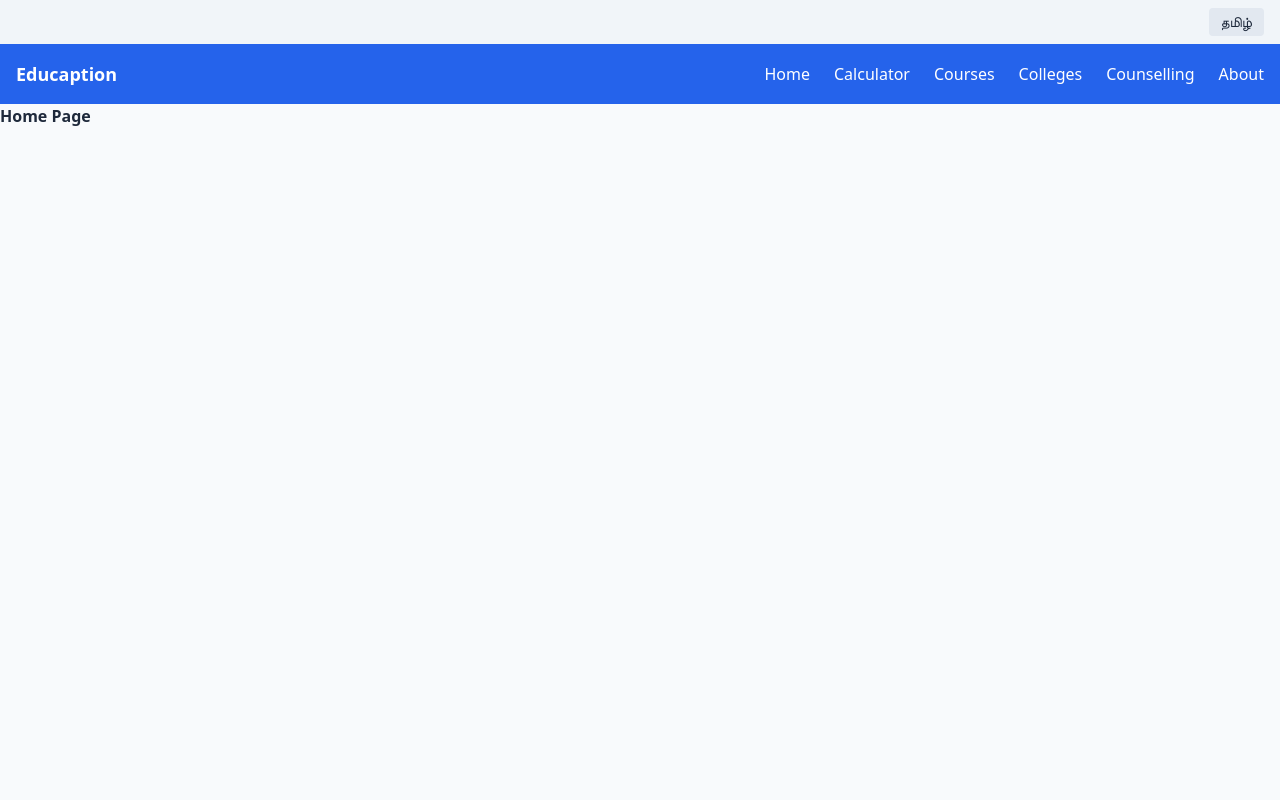
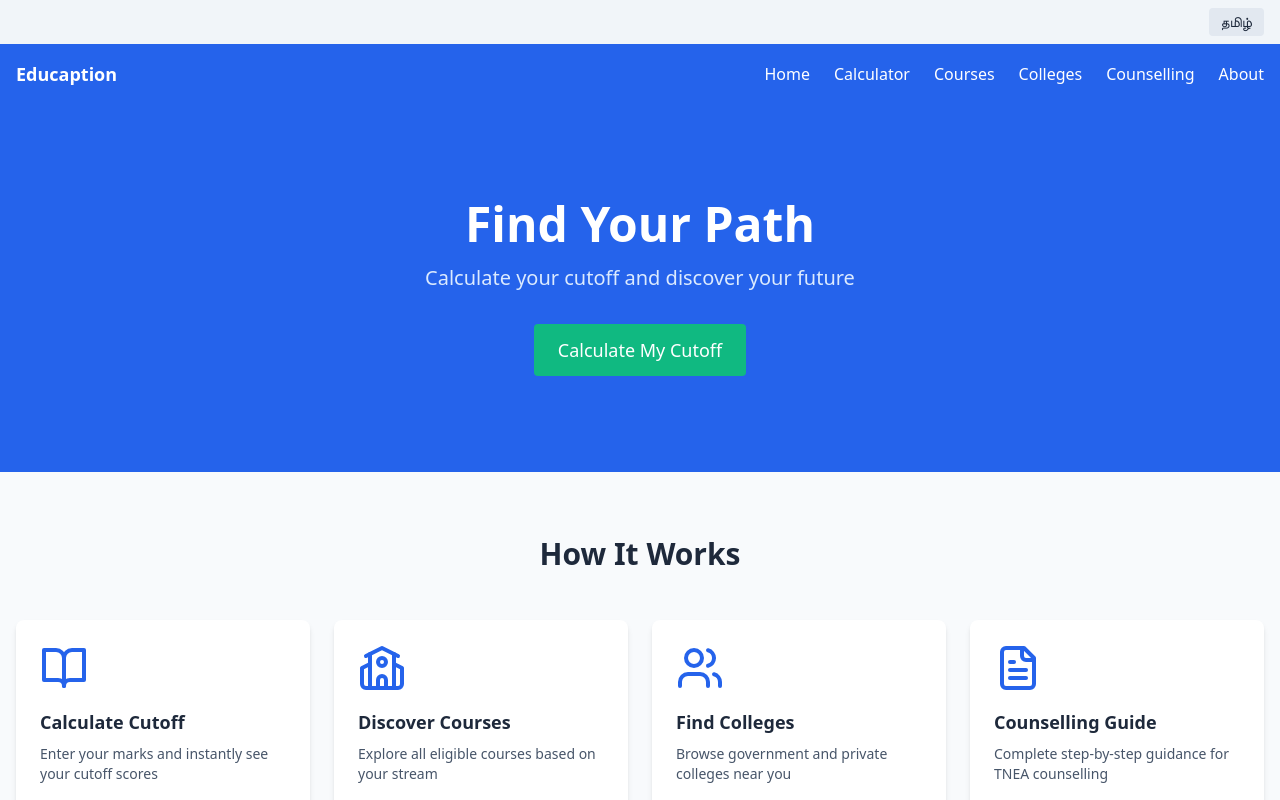
Before and after one commit to wnr-group/educaption, a React (Vite) app: page / in a window 1280 px wide. Shown: the top 800 px of the page. Built offline with nearby package versions, Linux system fonts and the light colour scheme.

Commit message:
feat: add stub pages, validation utils, and form hooks

```diff
--- a/src/App.jsx
+++ b/src/App.jsx
@@ -6,6 +6,12 @@ import { LanguageProvider } from './context/LanguageContext'
 import Header from './components/layout/Header'
 import Footer from './components/layout/Footer'
 import Home from './pages/Home'
+import Calculator from './pages/Calculator'
+import Results from './pages/Results'
+import Courses from './pages/Courses'
+import Colleges from './pages/Colleges'
+import Counselling from './pages/Counselling'
+import About from './pages/About'
 import NotFound from './pages/NotFound'
 
 const queryClient = new QueryClient()
@@ -19,6 +25,12 @@ export default function App() {
             <Header />
             <Routes>
               <Route path="/" element={<Home />} />
+              <Route path="/calculator" element={<Calculator />} />
+              <Route path="/results" element={<Results />} />
+              <Route path="/courses" element={<Courses />} />
+              <Route path="/colleges" element={<Colleges />} />
+              <Route path="/counselling" element={<Counselling />} />
+              <Route path="/about" element={<About />} />
               <Route path="*" element={<NotFound />} />
             </Routes>
             <Footer />
--- /dev/null
+++ b/src/components/home/FeaturesSection.jsx
@@ -0,0 +1,44 @@
+import { BookOpen, School, Users, FileText } from 'lucide-react'
+import Card from '../ui/Card'
+
+export default function FeaturesSection() {
+  const features = [
+    {
+      icon: BookOpen,
+      title: 'Calculate Cutoff',
+      description: 'Enter your marks and instantly see your cutoff scores'
+    },
+    {
+      icon: School,
+      title: 'Discover Courses',
+      description: 'Explore all eligible courses based on your stream'
+    },
+    {
+      icon: Users,
+      title: 'Find Colleges',
+      description: 'Browse government and private colleges near you'
+    },
+    {
+      icon: FileText,
+      title: 'Counselling Guide',
+      description: 'Complete step-by-step guidance for TNEA counselling'
+    }
+  ]
+
+  return (
+    <section className="py-16 bg-bg">
+      <div className="max-w-7xl mx-auto px-4">
+        <h2 className="text-3xl font-bold text-center mb-12">How It Works</h2>
+        <div className="grid md:grid-cols-2 lg:grid-cols-4 gap-6">
+          {features.map((feature, i) => (
+            <Card key={i}>
+              <feature.icon className="w-12 h-12 text-primary mb-4" />
+              <h3 className="font-bold text-lg mb-2">{feature.title}</h3>
+              <p className="text-slate-600 text-sm">{feature.description}</p>
+            </Card>
+          ))}
+        </div>
+      </div>
+    </section>
+  )
+}
--- /dev/null
+++ b/src/components/home/HeroSection.jsx
@@ -0,0 +1,25 @@
+import { useTranslation } from 'react-i18next'
+import { Link } from 'react-router-dom'
+import Button from '../ui/Button'
+
+export default function HeroSection() {
+  const { t } = useTranslation()
+
+  return (
+    <section className="bg-gradient-to-r from-primary to-blue-600 text-white py-16 md:py-24">
+      <div className="max-w-7xl mx-auto px-4 text-center">
+        <h1 className="text-4xl md:text-5xl font-bold mb-4">
+          {t('home.title')}
+        </h1>
+        <p className="text-lg md:text-xl mb-8 text-blue-100">
+          {t('home.subtitle')}
+        </p>
+        <Link to="/calculator">
+          <Button size="lg" variant="secondary">
+            {t('home.cta')}
+          </Button>
+        </Link>
+      </div>
+    </section>
+  )
+}
--- /dev/null
+++ b/src/hooks/useFormState.js
@@ -0,0 +1,48 @@
+import { useState } from 'react'
+
+export function useFormState(initialState = {}) {
+  const [formData, setFormData] = useState(initialState)
+  const [errors, setErrors] = useState({})
+  const [isSubmitting, setIsSubmitting] = useState(false)
+
+  const handleChange = (e) => {
+    const { name, value, type, checked } = e.target
+    setFormData(prev => ({
+      ...prev,
+      [name]: type === 'checkbox' ? checked : value
+    }))
+    if (errors[name]) {
+      setErrors(prev => ({ ...prev, [name]: '' }))
+    }
+  }
+
+  const handleSubmit = async (onSubmit) => {
+    return async (e) => {
+      e.preventDefault()
+      setIsSubmitting(true)
+      try {
+        await onSubmit(formData)
+      } catch (error) {
+        setErrors({ submit: error.message })
+      } finally {
+        setIsSubmitting(false)
+      }
+    }
+  }
+
+  const reset = () => {
+    setFormData(initialState)
+    setErrors({})
+  }
+
+  return {
+    formData,
+    setFormData,
+    errors,
+    setErrors,
+    isSubmitting,
+    handleChange,
+    handleSubmit,
+    reset
+  }
+}
--- /dev/null
+++ b/src/lib/validation.js
@@ -0,0 +1,25 @@
+import { z } from 'zod'
+
+export const calculatorSchema = z.object({
+  groupId: z.string().uuid('Please select a valid group'),
+  marks: z.record(z.number().min(0).max(100, 'Marks must be 0-100')),
+  categoryId: z.string().uuid('Please select a valid category')
+})
+
+export const loginSchema = z.object({
+  email: z.string().email('Invalid email address'),
+  password: z.string().min(6, 'Password must be at least 6 characters')
+})
+
+export const courseFilterSchema = z.object({
+  streamId: z.string().optional(),
+  searchTerm: z.string().optional()
+})
+
+export const validateCalculatorInput = (data) => {
+  try {
+    return { valid: true, data: calculatorSchema.parse(data) }
+  } catch (error) {
+    return { valid: false, errors: error.flatten() }
+  }
+}
--- /dev/null
+++ b/src/pages/About.jsx
@@ -0,0 +1,14 @@
+import { useTranslation } from 'react-i18next'
+
+export default function About() {
+  const { t } = useTranslation()
+
+  return (
+    <div className="min-h-screen bg-bg py-8">
+      <div className="max-w-2xl mx-auto px-4">
+        <h1 className="text-3xl font-bold mb-6">{t('about.title')}</h1>
+        <p className="text-slate-600">Coming soon...</p>
+      </div>
+    </div>
+  )
+}
--- /dev/null
+++ b/src/pages/Calculator.jsx
@@ -0,0 +1,14 @@
+import { useTranslation } from 'react-i18next'
+
+export default function Calculator() {
+  const { t } = useTranslation()
+
+  return (
+    <div className="min-h-screen bg-bg py-8">
+      <div className="max-w-2xl mx-auto px-4">
+        <h1 className="text-3xl font-bold mb-6">{t('calculator.title')}</h1>
+        <p className="text-slate-600">Coming soon...</p>
+      </div>
+    </div>
+  )
+}
--- /dev/null
+++ b/src/pages/Colleges.jsx
@@ -0,0 +1,14 @@
+import { useTranslation } from 'react-i18next'
+
+export default function Colleges() {
+  const { t } = useTranslation()
+
+  return (
+    <div className="min-h-screen bg-bg py-8">
+      <div className="max-w-2xl mx-auto px-4">
+        <h1 className="text-3xl font-bold mb-6">{t('colleges.title')}</h1>
+        <p className="text-slate-600">Coming soon...</p>
+      </div>
+    </div>
+  )
+}
--- /dev/null
+++ b/src/pages/Counselling.jsx
@@ -0,0 +1,14 @@
+import { useTranslation } from 'react-i18next'
+
+export default function Counselling() {
+  const { t } = useTranslation()
+
+  return (
+    <div className="min-h-screen bg-bg py-8">
+      <div className="max-w-2xl mx-auto px-4">
+        <h1 className="text-3xl font-bold mb-6">{t('counselling.title')}</h1>
+        <p className="text-slate-600">Coming soon...</p>
+      </div>
+    </div>
+  )
+}
--- /dev/null
+++ b/src/pages/Courses.jsx
@@ -0,0 +1,14 @@
+import { useTranslation } from 'react-i18next'
+
+export default function Courses() {
+  const { t } = useTranslation()
+
+  return (
+    <div className="min-h-screen bg-bg py-8">
+      <div className="max-w-2xl mx-auto px-4">
+        <h1 className="text-3xl font-bold mb-6">{t('courses.title')}</h1>
+        <p className="text-slate-600">Coming soon...</p>
+      </div>
+    </div>
+  )
+}
--- a/src/pages/Home.jsx
+++ b/src/pages/Home.jsx
@@ -1,7 +1,14 @@
+import { useTranslation } from 'react-i18next'
+import HeroSection from '../components/home/HeroSection'
+import FeaturesSection from '../components/home/FeaturesSection'
+
 export default function Home() {
+  const { t } = useTranslation()
+
   return (
     <div className="min-h-screen bg-bg">
-      <h1>Home Page</h1>
+      <HeroSection />
+      <FeaturesSection />
     </div>
   )
 }
--- /dev/null
+++ b/src/pages/Results.jsx
@@ -0,0 +1,14 @@
+import { useTranslation } from 'react-i18next'
+
+export default function Results() {
+  const { t } = useTranslation()
+
+  return (
+    <div className="min-h-screen bg-bg py-8">
+      <div className="max-w-2xl mx-auto px-4">
+        <h1 className="text-3xl font-bold mb-6">{t('results.title')}</h1>
+        <p className="text-slate-600">Coming soon...</p>
+      </div>
+    </div>
+  )
+}
```
